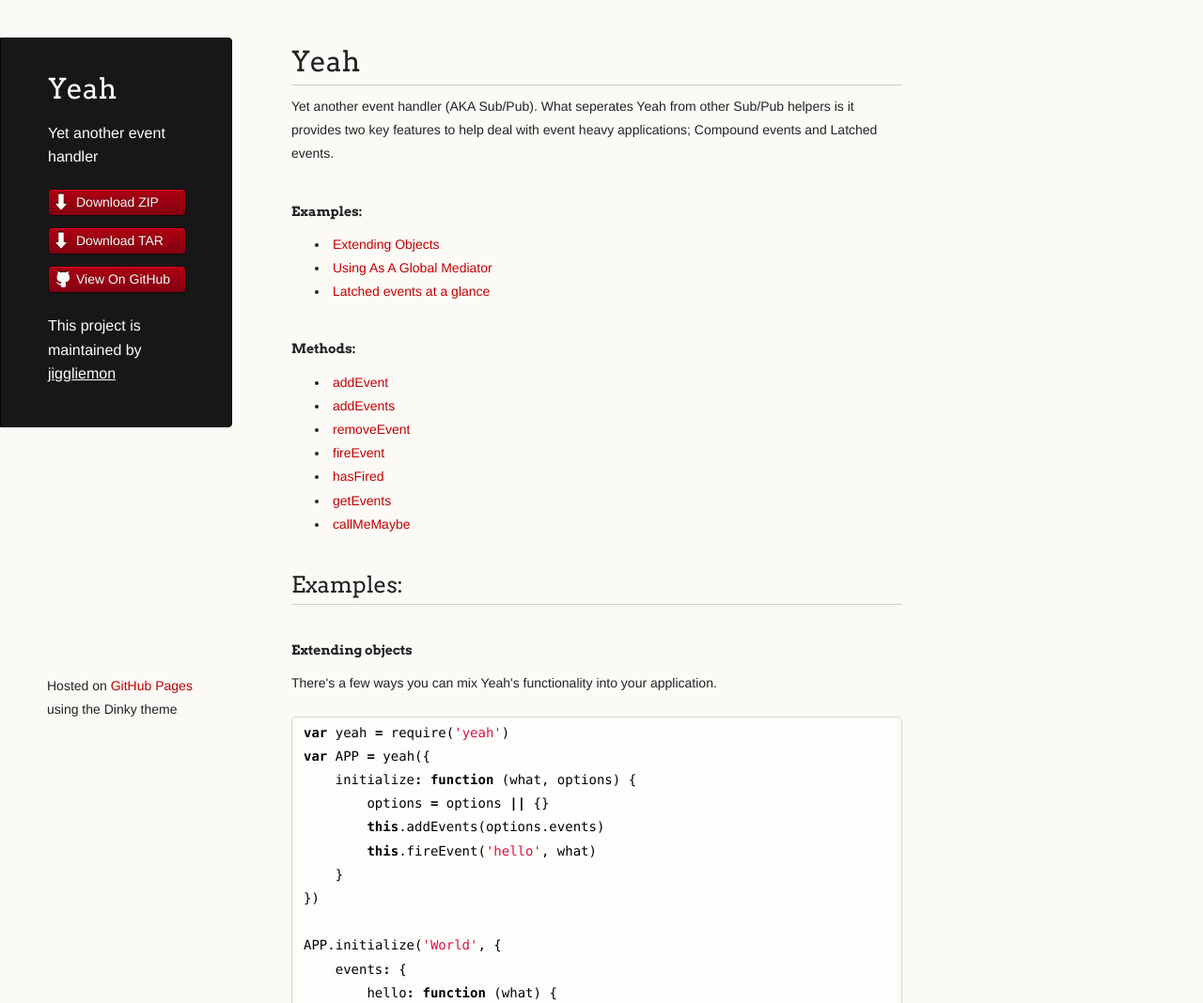
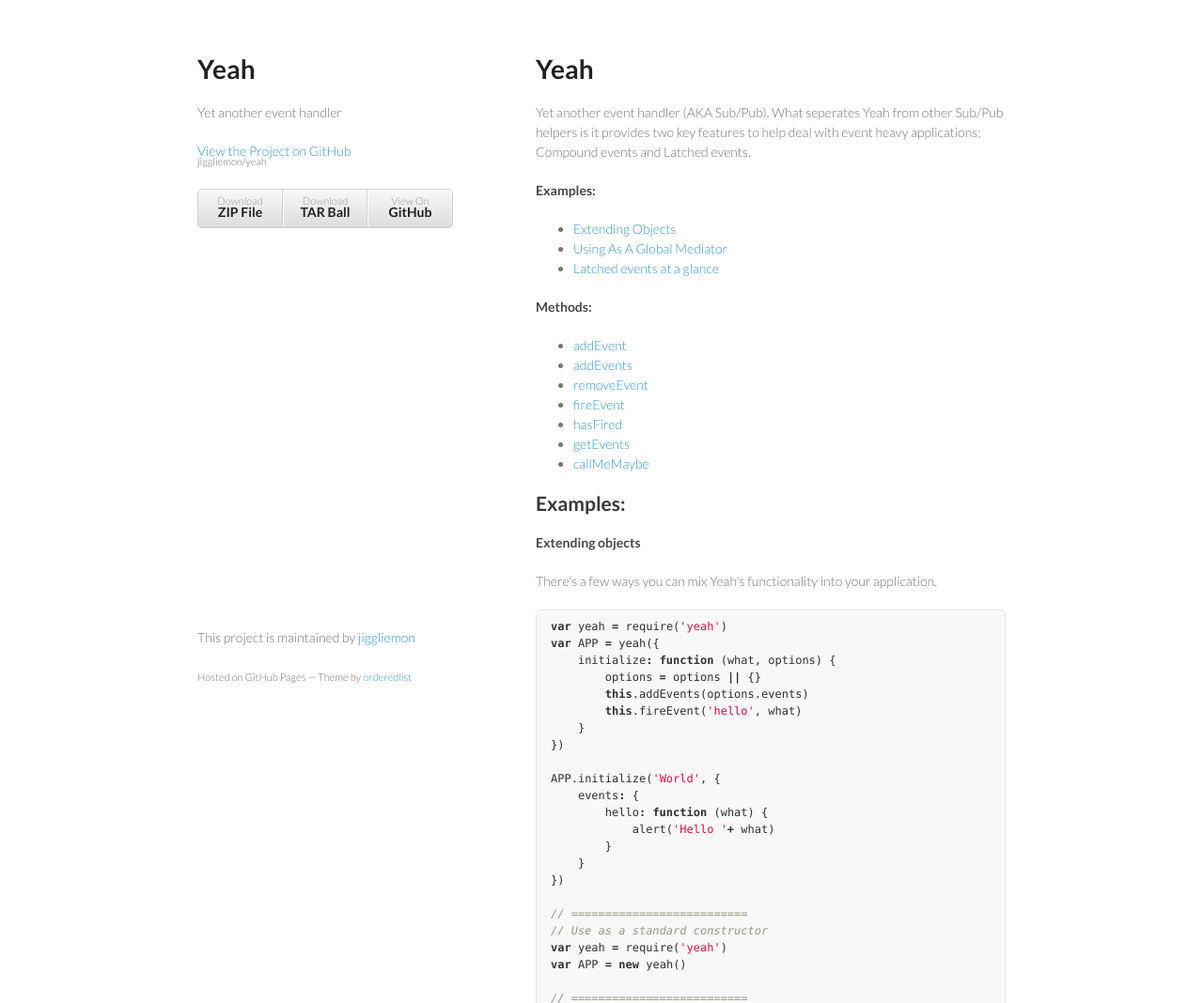
Before and after one commit to jiggliemon/yeah, a plain HTML site: page index.html in a window 1280 px wide. Shown: the top 1068 px of the page at 94% size. Drawn offline with Linux system fonts and the light colour scheme.

Commit message:
Create gh-pages branch via GitHub

```diff
--- a/index.html
+++ b/index.html
@@ -7,7 +7,6 @@
 
     <link rel="stylesheet" href="stylesheets/styles.css">
     <link rel="stylesheet" href="stylesheets/pygment_trac.css">
-    <script src="javascripts/scale.fix.js"></script>
     <meta name="viewport" content="width=device-width, initial-scale=1, user-scalable=no">
     <!--[if lt IE 9]>
     <script src="//html5shiv.googlecode.com/svn/trunk/html5.js"></script>
@@ -16,18 +15,17 @@
   <body>
     <div class="wrapper">
       <header>
-        <h1 class="header">Yeah</h1>
-        <p class="header">Yet another event handler</p>
+        <h1>Yeah</h1>
+        <p>Yet another event handler</p>
+
+        <p class="view"><a href="https://github.com/jiggliemon/yeah">View the Project on GitHub <small>jiggliemon/yeah</small></a></p>
+
 
         <ul>
-          <li class="download"><a class="buttons" href="https://github.com/jiggliemon/yeah/zipball/master">Download ZIP</a></li>
-          <li class="download"><a class="buttons" href="https://github.com/jiggliemon/yeah/tarball/master">Download TAR</a></li>
-          <li><a class="buttons github" href="https://github.com/jiggliemon/yeah">View On GitHub</a></li>
+          <li><a href="https://github.com/jiggliemon/yeah/zipball/master">Download <strong>ZIP File</strong></a></li>
+          <li><a href="https://github.com/jiggliemon/yeah/tarball/master">Download <strong>TAR Ball</strong></a></li>
+          <li><a href="https://github.com/jiggliemon/yeah">View On <strong>GitHub</strong></a></li>
         </ul>
-
-        <p class="header">This project is maintained by <a class="header name" href="https://github.com/jiggliemon">jiggliemon</a></p>
-
-
       </header>
       <section>
         <h1>Yeah</h1>
@@ -418,11 +416,12 @@
 </pre></div>
       </section>
       <footer>
-        <p><small>Hosted on <a href="https://pages.github.com">GitHub Pages</a> using the Dinky theme</small></p>
+        <p>This project is maintained by <a href="https://github.com/jiggliemon">jiggliemon</a></p>
+        <p><small>Hosted on GitHub Pages &mdash; Theme by <a href="https://github.com/orderedlist">orderedlist</a></small></p>
       </footer>
     </div>
-    <!--[if !IE]><script>fixScale(document);</script><![endif]-->
-		          <script type="text/javascript">
+    <script src="javascripts/scale.fix.js"></script>
+              <script type="text/javascript">
             var gaJsHost = (("https:" == document.location.protocol) ? "https://ssl." : "http://www.");
             document.write(unescape("%3Cscript src='" + gaJsHost + "google-analytics.com/ga.js' type='text/javascript'%3E%3C/script%3E"));
           </script>
--- a/stylesheets/styles.css
+++ b/stylesheets/styles.css
@@ -1,328 +1,186 @@
-@import url(https://fonts.googleapis.com/css?family=Arvo:400,700,400italic);
-
-/* MeyerWeb Reset */
-
-html, body, div, span, applet, object, iframe,
-h1, h2, h3, h4, h5, h6, p, blockquote, pre,
-a, abbr, acronym, address, big, cite, code,
-del, dfn, em, img, ins, kbd, q, s, samp,
-small, strike, strong, sub, sup, tt, var,
-b, u, i, center,
-dl, dt, dd, ol, ul, li,
-fieldset, form, label, legend,
-table, caption, tbody, tfoot, thead, tr, th, td,
-article, aside, canvas, details, embed,
-figure, figcaption, footer, header, hgroup,
-menu, nav, output, ruby, section, summary,
-time, mark, audio, video {
-  margin: 0;
-  padding: 0;
-  border: 0;
-  font: inherit;
-  vertical-align: baseline;
-}
-
-
-/* Base text styles */
+@import url(https://fonts.googleapis.com/css?family=Lato:300italic,700italic,300,700);
 
 body {
-  padding:10px 50px 0 0;
-  font-family:"Helvetica Neue", Helvetica, Arial, sans-serif;
-	font-size: 14px;
-	color: #232323;
-	background-color: #FBFAF7;
-	margin: 0;
-	line-height: 1.8em;
-	-webkit-font-smoothing: antialiased;
-
+  padding:50px;
+  font:14px/1.5 Lato, "Helvetica Neue", Helvetica, Arial, sans-serif;
+  color:#777;
+  font-weight:300;
 }
 
 h1, h2, h3, h4, h5, h6 {
-  color:#232323;
-  margin:36px 0 10px;
+  color:#222;
+  margin:0 0 20px;
 }
 
-p, ul, ol, table, dl {
-  margin:0 0 22px;
+p, ul, ol, table, pre, dl {
+  margin:0 0 20px;
 }
 
 h1, h2, h3 {
-	font-family: Arvo, Monaco, serif;
-  line-height:1.3;
-	font-weight: normal;
-}
-
-h1,h2, h3 {
-	display: block;
-	border-bottom: 1px solid #ccc;
-	padding-bottom: 5px;
+  line-height:1.1;
 }
 
 h1 {
-	font-size: 30px;
+  font-size:28px;
 }
 
 h2 {
-	font-size: 24px;
+  color:#393939;
 }
 
-h3 {
-	font-size: 18px;
-}
-
-h4, h5, h6 {
-	font-family: Arvo, Monaco, serif;
-	font-weight: 700;
+h3, h4, h5, h6 {
+  color:#494949;
 }
 
 a {
-  color:#C30000;
-  font-weight:200;
+  color:#39c;
+  font-weight:400;
   text-decoration:none;
 }
 
-a:hover {
-	text-decoration: underline;
+a small {
+  font-size:11px;
+  color:#777;
+  margin-top:-0.6em;
+  display:block;
 }
 
-a small {
-	font-size: 12px;
+.wrapper {
+  width:860px;
+  margin:0 auto;
 }
 
-em {
-	font-style: italic;
+blockquote {
+  border-left:1px solid #e5e5e5;
+  margin:0;
+  padding:0 0 0 20px;
+  font-style:italic;
+}
+
+code, pre {
+  font-family:Monaco, Bitstream Vera Sans Mono, Lucida Console, Terminal;
+  color:#333;
+  font-size:12px;
+}
+
+pre {
+  padding:8px 15px;
+  background: #f8f8f8;
+  border-radius:5px;
+  border:1px solid #e5e5e5;
+  overflow-x: auto;
+}
+
+table {
+  width:100%;
+  border-collapse:collapse;
+}
+
+th, td {
+  text-align:left;
+  padding:5px 10px;
+  border-bottom:1px solid #e5e5e5;
+}
+
+dt {
+  color:#444;
+  font-weight:700;
+}
+
+th {
+  color:#444;
+}
+
+img {
+  max-width:100%;
+}
+
+header {
+  width:270px;
+  float:left;
+  position:fixed;
+}
+
+header ul {
+  list-style:none;
+  height:40px;
+
+  padding:0;
+
+  background: #eee;
+  background: -moz-linear-gradient(top, #f8f8f8 0%, #dddddd 100%);
+  background: -webkit-gradient(linear, left top, left bottom, color-stop(0%,#f8f8f8), color-stop(100%,#dddddd));
+  background: -webkit-linear-gradient(top, #f8f8f8 0%,#dddddd 100%);
+  background: -o-linear-gradient(top, #f8f8f8 0%,#dddddd 100%);
+  background: -ms-linear-gradient(top, #f8f8f8 0%,#dddddd 100%);
+  background: linear-gradient(top, #f8f8f8 0%,#dddddd 100%);
+
+  border-radius:5px;
+  border:1px solid #d2d2d2;
+  box-shadow:inset #fff 0 1px 0, inset rgba(0,0,0,0.03) 0 -1px 0;
+  width:270px;
+}
+
+header li {
+  width:89px;
+  float:left;
+  border-right:1px solid #d2d2d2;
+  height:40px;
+}
+
+header ul a {
+  line-height:1;
+  font-size:11px;
+  color:#999;
+  display:block;
+  text-align:center;
+  padding-top:6px;
+  height:40px;
 }
 
 strong {
+  color:#222;
   font-weight:700;
 }
 
-ul li {
-  list-style: inside;
-  padding-left: 25px;
+header ul li + li {
+  width:88px;
+  border-left:1px solid #fff;
 }
 
-ol li {
-  list-style: decimal inside;
-  padding-left: 20px;
+header ul li + li + li {
+  border-right:none;
+  width:89px;
 }
 
-blockquote {
-  margin: 0;
-  padding: 0 0 0 20px;
-  font-style: italic;
+header ul a strong {
+  font-size:14px;
+  display:block;
+  color:#222;
 }
 
-dl, dt, dd, dl p {
-	font-color: #444;
+section {
+  width:500px;
+  float:right;
+  padding-bottom:50px;
 }
 
-dl dt {
-  font-weight: bold;
-}
-
-dl dd {
-  padding-left: 20px;
-  font-style: italic;
-}
-
-dl p {
-  padding-left: 20px;
-  font-style: italic;
+small {
+  font-size:11px;
 }
 
 hr {
   border:0;
-  background:#ccc;
+  background:#e5e5e5;
   height:1px;
-  margin:0 0 24px;
+  margin:0 0 20px;
 }
 
-/* Images */
-
-img {
-  position: relative;
-  margin: 0 auto;
-  max-width: 650px;
-  padding: 5px;
-  margin: 10px 0 32px 0;
-  border: 1px solid #ccc;
-}
-
-
-/* Code blocks */
-
-code, pre {
-	font-family: Monaco, "Bitstream Vera Sans Mono", "Lucida Console", Terminal, monospace;
-  color:#000;
-  font-size:14px;
-}
-
-pre {
-	padding: 4px 12px;
-  background: #FDFEFB;
-  border-radius:4px;
-  border:1px solid #D7D8C8;
-  overflow: auto;
-  overflow-y: hidden;
-	margin-bottom: 32px;
-}
-
-
-/* Tables */
-
-table {
-  width:100%;
-}
-
-table {
-  border: 1px solid #ccc;
-  margin-bottom: 32px;
-  text-align: left;
- }
-
-th {
-  font-family: 'Arvo', Helvetica, Arial, sans-serif;
-	font-size: 18px;
-	font-weight: normal;
-  padding: 10px;
-  background: #232323;
-  color: #FDFEFB;
- }
-
-td {
-  padding: 10px;
-	background: #ccc;
- }
-
-
-/* Wrapper */
-.wrapper {
-  width:960px;
-}
-
-
-/* Header */
-
-header {
-	background-color: #171717;
-	color: #FDFDFB;
-  width:170px;
+footer {
+  width:270px;
   float:left;
   position:fixed;
-	border: 1px solid #000;
-	-webkit-border-top-right-radius: 4px;
-	-webkit-border-bottom-right-radius: 4px;
-	-moz-border-radius-topright: 4px;
-	-moz-border-radius-bottomright: 4px;
-	border-top-right-radius: 4px;
-	border-bottom-right-radius: 4px;
-	padding: 34px 25px 22px 50px;
-	margin: 30px 25px 0 0;
-	-webkit-font-smoothing: antialiased;
-}
-
-p.header {
-	font-size: 16px;
-}
-
-h1.header {
-	font-family: Arvo, sans-serif;
-	font-size: 30px;
-	font-weight: 300;
-	line-height: 1.3em;
-	border-bottom: none;
-	margin-top: 0;
-}
-
-
-h1.header, a.header, a.name, header a{
-	color: #fff;
-}
-
-a.header {
-	text-decoration: underline;
-}
-
-a.name {
-	white-space: nowrap;
-}
-
-header ul {
-  list-style:none;
-  padding:0;
-}
-
-header li {
-	list-style-type: none;
-  width:132px;
-  height:15px;
-	margin-bottom: 12px;
-	line-height: 1em;
-	padding: 6px 6px 6px 7px;
-
-	background: #AF0011;
-	background: -moz-linear-gradient(top, #AF0011 0%, #820011 100%);
-  background: -webkit-gradient(linear, left top, left bottom, color-stop(0%,#f8f8f8), color-stop(100%,#dddddd));
-  background: -webkit-linear-gradient(top, #AF0011 0%,#820011 100%);
-  background: -o-linear-gradient(top, #AF0011 0%,#820011 100%);
-  background: -ms-linear-gradient(top, #AF0011 0%,#820011 100%);
-  background: linear-gradient(top, #AF0011 0%,#820011 100%);
-
-	border-radius:4px;
-  border:1px solid #0D0D0D;
-
-	-webkit-box-shadow: inset 0px 1px 1px 0 rgba(233,2,38, 1);
-	box-shadow: inset 0px 1px 1px 0 rgba(233,2,38, 1);
-
-}
-
-header li:hover {
-	background: #C3001D;
-	background: -moz-linear-gradient(top, #C3001D 0%, #950119 100%);
-  background: -webkit-gradient(linear, left top, left bottom, color-stop(0%,#f8f8f8), color-stop(100%,#dddddd));
-  background: -webkit-linear-gradient(top, #C3001D 0%,#950119 100%);
-  background: -o-linear-gradient(top, #C3001D 0%,#950119 100%);
-  background: -ms-linear-gradient(top, #C3001D 0%,#950119 100%);
-  background: linear-gradient(top, #C3001D 0%,#950119 100%);
-}
-
-a.buttons {
-	-webkit-font-smoothing: antialiased;
-	background: url(../images/arrow-down.png) no-repeat;
-	font-weight: normal;
-	text-shadow: rgba(0, 0, 0, 0.4) 0 -1px 0;
-	padding: 2px 2px 2px 22px;
-	height: 30px;
-}
-
-a.github {
-	background: url(../images/octocat-small.png) no-repeat 1px;
-}
-
-a.buttons:hover {
-	color: #fff;
-	text-decoration: none;
-}
-
-
-/* Section - for main page content */
-
-section {
-  width:650px;
-  float:right;
-  padding-bottom:50px;
-}
-
-
-/* Footer */
-
-footer {
-  width:170px;
-  float:left;
-  position:fixed;
-  bottom:10px;
-	padding-left: 50px;
+  bottom:50px;
 }
 
 @media print, screen and (max-width: 960px) {
@@ -338,18 +196,14 @@
     width:auto;
   }
 
-	footer {
-		border-top: 1px solid #ccc;
-		margin:0 84px 0 50px;
-		padding:0;
-	}
-
   header {
     padding-right:320px;
   }
 
   section {
-    padding:20px 84px 20px 50px;
+    border:1px solid #e5e5e5;
+    border-width:1px 0;
+    padding:20px 0;
     margin:0 0 20px;
   }
 
@@ -359,8 +213,8 @@
 
   header ul {
     position:absolute;
-    right:130px;
-    top:84px;
+    right:50px;
+    top:52px;
   }
 }
 
@@ -370,38 +224,26 @@
   }
 
   header {
-    padding:10px 20px 0;
-		margin-right: 0;
+    padding:0;
   }
-
-	section {
-    padding:10px 0 10px 20px;
-    margin:0 0 30px;
-  }
-
-	footer {
-		margin: 0 0 0 30px;
-	}
 
   header ul, header p.view {
     position:static;
   }
+
+  pre, code {
+    word-wrap:normal;
+  }
 }
 
 @media print, screen and (max-width: 480px) {
+  body {
+    padding:15px;
+  }
 
-  header ul li.download {
+  header ul {
     display:none;
   }
-
-	footer {
-		margin: 0 0 0 20px;
-	}
-
-	footer a{
-		display:block;
-	}
-
 }
 
 @media print {
```
Also changed, not shown: javascripts/scale.fix.js (+17 -20 lines), images/arrow-down.png (deleted), images/octocat-small.png (deleted).
